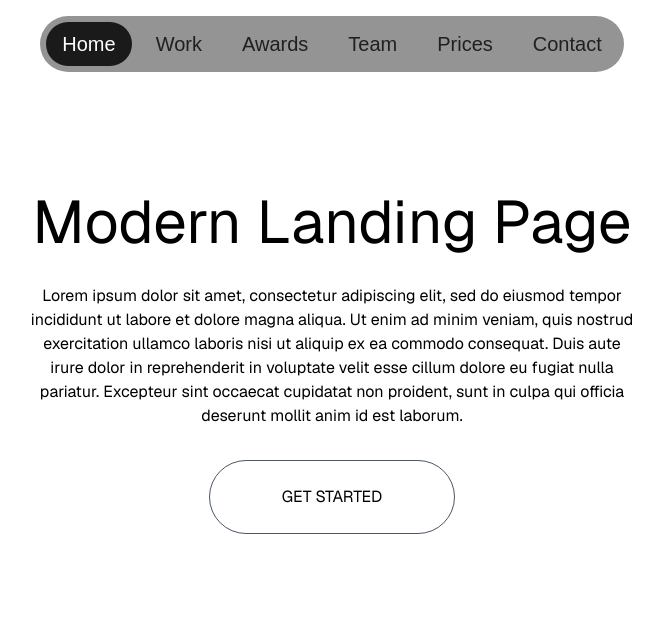
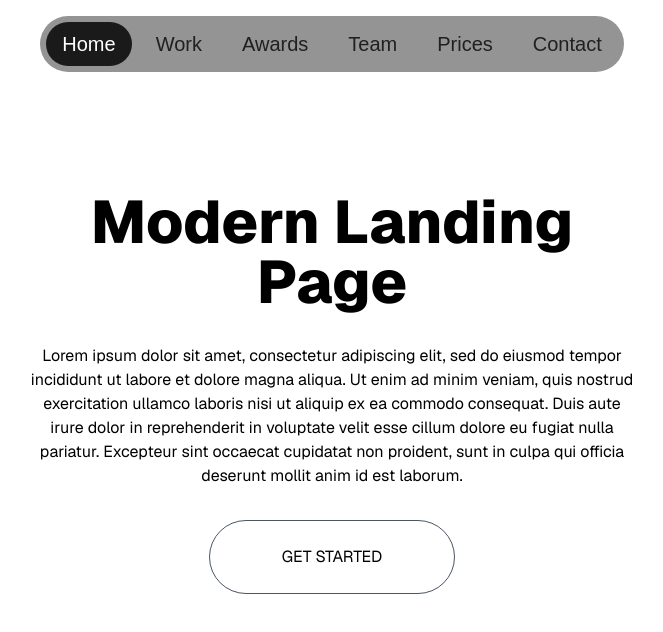
Before and after one commit to sergiomb04/testings-web, a Next.js app: page / in a window 1280 px wide. Shown: the top 632 px of the page, without its empty margins (308-971 px from the left). Built offline with nearby package versions, Linux system fonts and the light colour scheme.

Commit message:
landing title: bold

```diff
--- a/src/app/components/landing/LandingHome.jsx
+++ b/src/app/components/landing/LandingHome.jsx
@@ -4,7 +4,7 @@ export default function LandingHome() {
     return (
         <div className="flex justify-center align-middle items-center my-30">
             <div className="flex flex-col justify-center text-center w-1/2 gap-8">
-                <h1>Modern Landing Page</h1>
+                <h1 className="font-extrabold">Modern Landing Page</h1>
                 <p>Lorem ipsum dolor sit amet, consectetur adipiscing elit, sed do eiusmod tempor incididunt ut labore
                     et dolore magna aliqua. Ut enim ad minim veniam, quis nostrud exercitation ullamco laboris nisi ut
                     aliquip ex ea commodo consequat. Duis aute irure dolor in reprehenderit in voluptate velit esse
```
